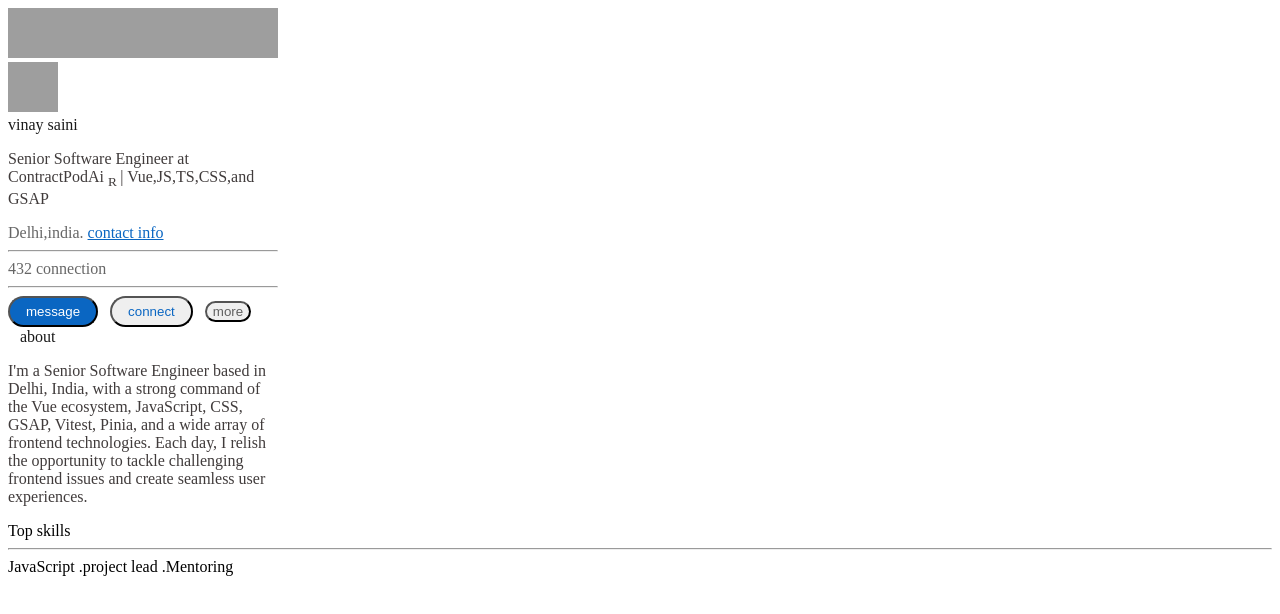
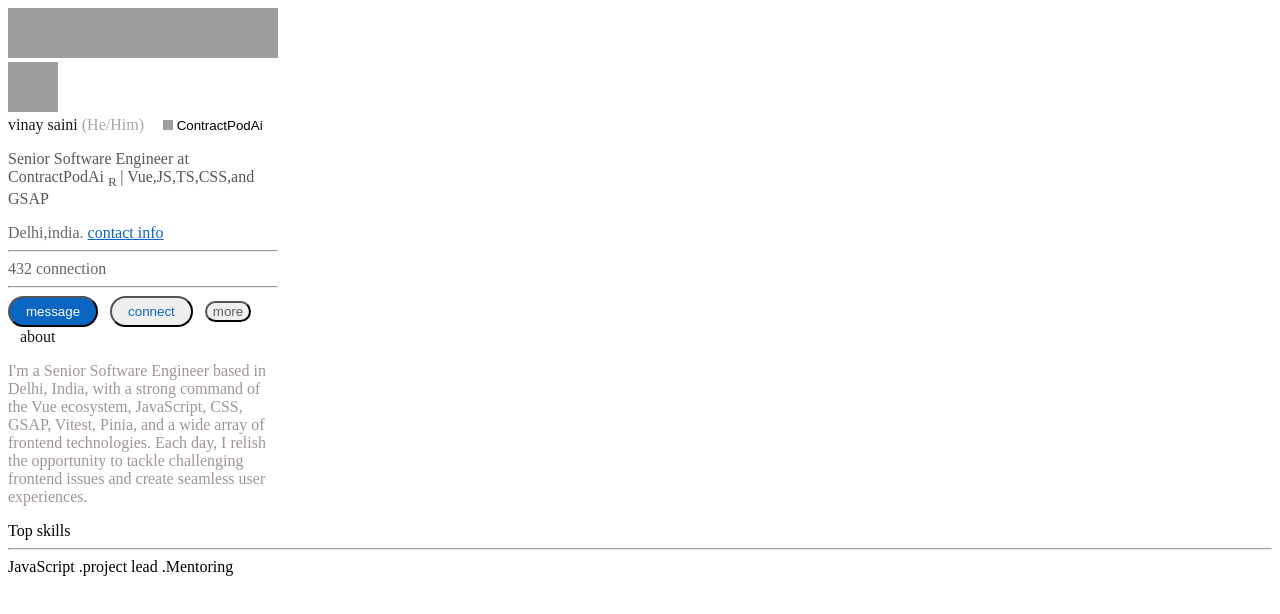
Before and after one commit to student-anshulsaini/linkedin, a plain HTML site: page linkedin/index.html in a window 1280 px wide. Drawn offline with Linux system fonts and the light colour scheme; grey boxes are pictures that could not be loaded.

Commit message:
Add files via upload

```diff
--- a/linkedin/index.html
+++ b/linkedin/index.html
@@ -12,12 +12,14 @@
   <div>
      <img src="https://media.licdn.com/dms/image/C4E16AQFtNdGyand_tw/profile-displaybackgroundimage-shrink_350_1400/0/1627381572345?e=1709769600&v=beta&t=EOwkeakwqV46a3no69fksNo39gACg9fKg-HrfFiLjTg" height=50px width=270px alt="">
      <div class="photo">
-       <img src="https://media.licdn.com/dms/image/C4E03AQFafVKJkKBMLg/profile-displayphoto-shrink_400_400/0/1602500686060?e=1709769600&v=beta&t=nAFYWgfxi2Yn6RlTFIn-rkgFSICGp8o1XmFDKhKL4ik" height="50px" width="50px" alt="">
+       <img src="https://media.licdn.com/dms/image/C4E03AQFafVKJkKBMLg/profile-displayphoto-shrink_400_400/0/1602500686060?e=1709769600&v=beta&t=nAFYWgfxi2Yn6RlTFIn-rkgFSICGp8o1XmFDKhKL4ik" height="50px" width="50px"   alt="">
 
      </div>
 
   </div>
   <span class="nam">vinay saini</span>
+  <span class="he"> (He/Him) </span>
+  <button class="cont"> <img src=" https://media.licdn.com/dms/image/D560BAQFd7rgvIMdNrg/company-logo_100_100/0/1688604680443/contractpod_logo?e=1712793600&v=beta&t=RzRBCD8RPStnWl9aUkGkDwsVEZY8QU7W5-3BMJC5ZRI" height="10px" width="10px" alt=""> ContractPodAi </button>
   <p class="grape">Senior Software Engineer at ContractPodAi <sub>R </sub> | Vue,JS,TS,CSS,and GSAP</p>
   <span class="add">Delhi,india.</span>
   <a href="https://www.linkedin.com/in/gameonvinay/overlay/contact-info/?lipi=urn%3Ali%3Apage%3Ad_flagship3_profile_view_base%3BgVZS5hr7TsqjH6%2BWcf3FzA%3D%3D" class="link">contact info</a>
--- a/linkedin/style.css
+++ b/linkedin/style.css
@@ -1,19 +1,31 @@
 .box{
     height: 320px;
     width: 270px;
+    border-radius: 1px silver;
 
 }
 .photo{
 
     background-color: #ffffff;
-
+    border-radius: 50px;
 }
 .nam{
     color: #000000E6;
 
 }
+.he{
+    color: #9f9c9ce6;
+}
+.cont{
+       border: none;
+       background-color:white ;
+       padding: 0px 15px;
+
+
+
+}
 .grape{
-    color: #2b2626e6;
+    color: #474343e6;
     font: 16px;
 
 }
@@ -64,6 +76,6 @@
 
 }
 .par{
-    color: #2b2626e6;
+    color:  #968a8ae6;
     width: 270px;
 }
```
